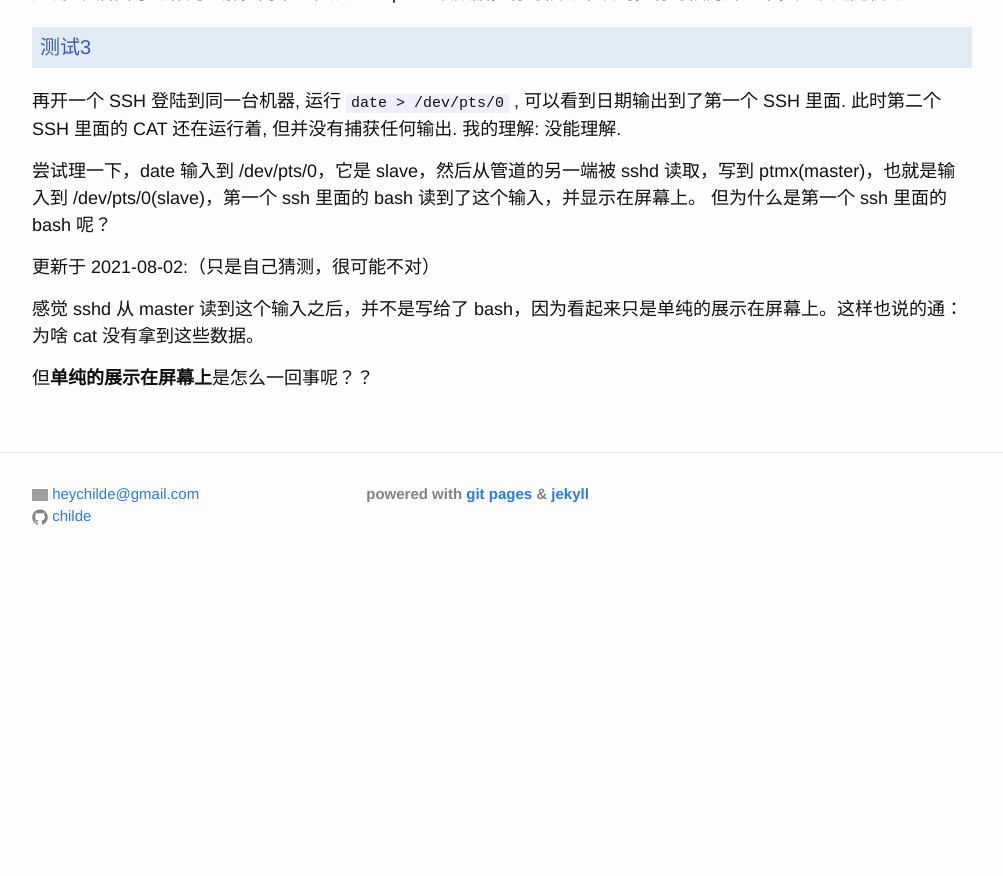
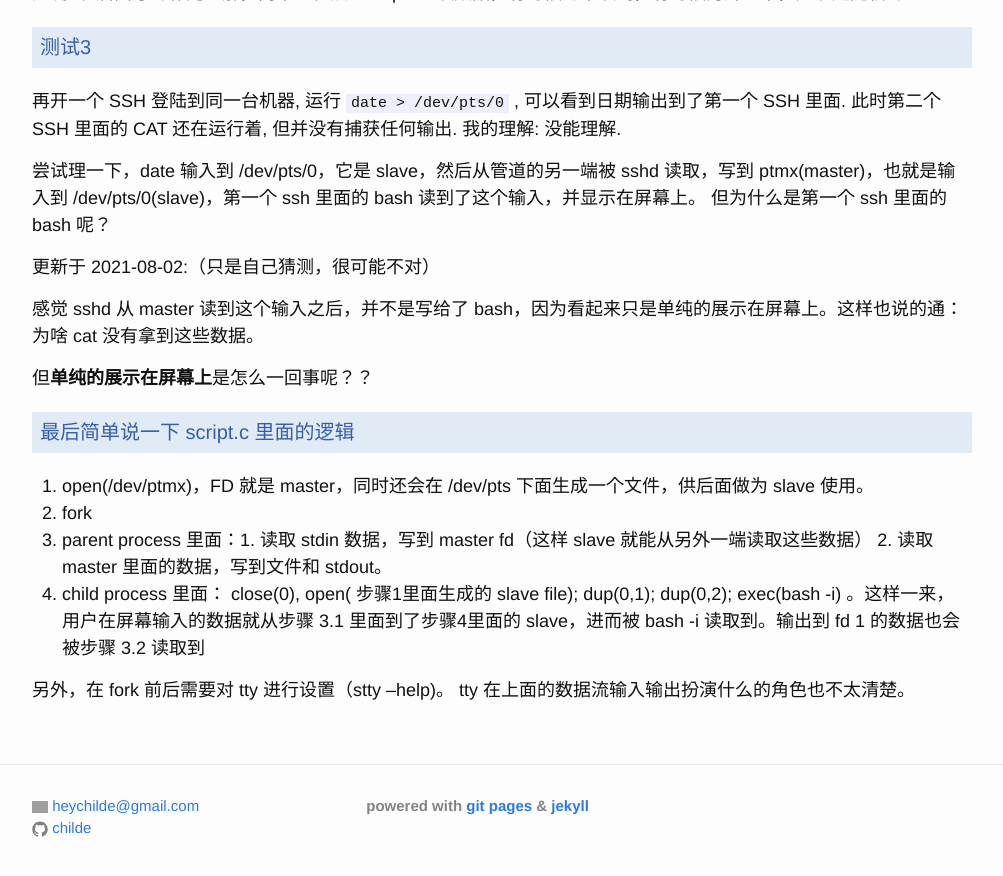
Before and after one commit to childe/ohmycat, a Jekyll site: the page built from _posts/2020-08-12-read-stdin-from-multi-routine.md, in a window 1280 px wide and 900 px high, scrolled down 2569 px. Shown: the top 876 px of the window, without its empty margins (138-1141 px from the left). Built offline with Jekyll 4.4.1, drawn with Linux system fonts in a browser that asks for light colours; our own code applies the rules of GitHub Pages for plain Markdown files; before the commit the page ends 3157 px from its top, so only the background shows below that; grey boxes are pictures that could not be loaded.

Commit message:
modified:   _posts/2020-08-12-read-stdin-from-multi-routine.md

```diff
--- a/_posts/2020-08-12-read-stdin-from-multi-routine.md
+++ b/_posts/2020-08-12-read-stdin-from-multi-routine.md
@@ -113,3 +113,13 @@ SSH 登陆到一台机器，tty 看到他的是 pty 是 /dev/pts/0。我就在
 感觉 sshd 从 master 读到这个输入之后，并不是写给了 bash，因为看起来只是单纯的展示在屏幕上。这样也说的通：为啥 cat 没有拿到这些数据。
 
 但**单纯的展示在屏幕上**是怎么一回事呢？？
+
+
+## 最后简单说一下 script.c 里面的逻辑
+
+1. open(/dev/ptmx)，FD 就是 master，同时还会在 /dev/pts 下面生成一个文件，供后面做为 slave 使用。
+2. fork
+3. parent process 里面：1. 读取 stdin 数据，写到 master fd（这样 slave 就能从另外一端读取这些数据） 2. 读取 master 里面的数据，写到文件和 stdout。
+4. child process 里面： close(0), open( 步骤1里面生成的 slave file); dup(0,1); dup(0,2); exec(bash -i) 。这样一来，用户在屏幕输入的数据就从步骤 3.1 里面到了步骤4里面的 slave，进而被  bash -i 读取到。输出到 fd 1 的数据也会被步骤 3.2 读取到
+
+另外，在 fork 前后需要对 tty 进行设置（stty --help)。 tty 在上面的数据流输入输出扮演什么的角色也不太清楚。
```
